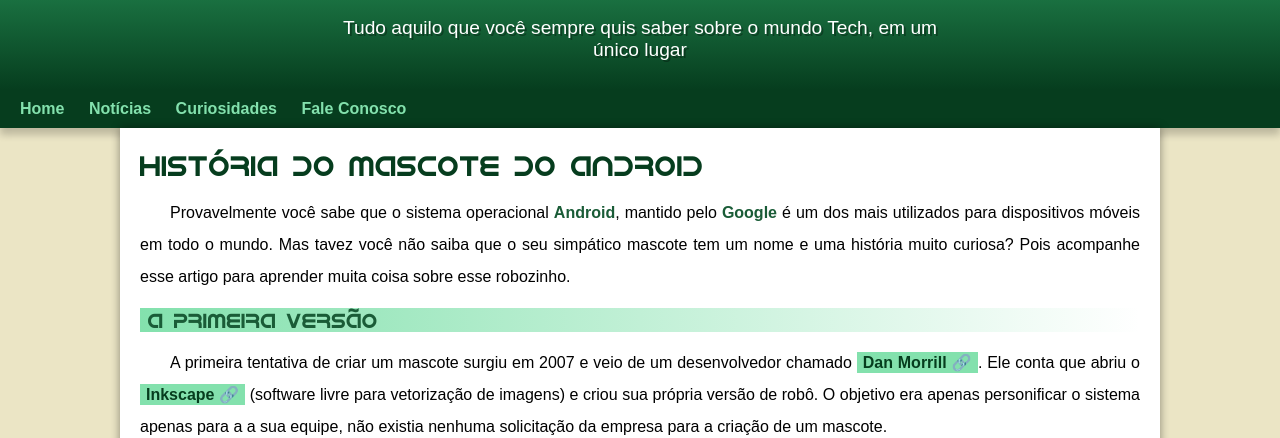
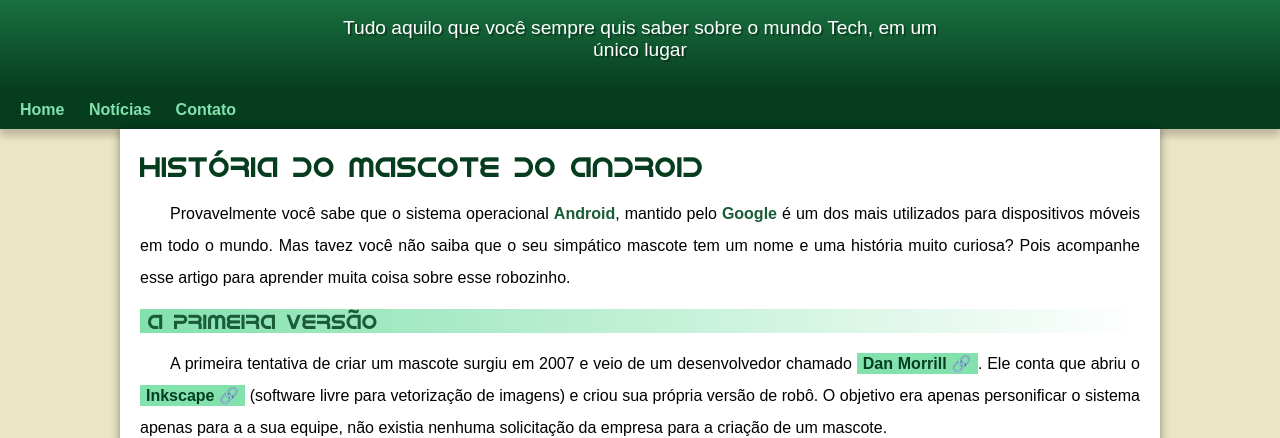
Before and after one commit to robertorangelsa/projeto-android, a plain HTML site: page index.html in a window 1280 px wide. Shown: the part 100-538 px from the top of the page. Drawn offline with Linux system fonts and the light colour scheme.

Commit message:
atualização

```diff
--- a/estilo/style.css
+++ b/estilo/style.css
@@ -47,7 +47,7 @@
     font-family: var(--fonte-destaque);
     font-size: 3em;
     font-weight: normal;
-    margin-bottom: 20px;
+    padding-bottom: 20px;
     text-shadow: 2px 2px 0px rgba(0, 0, 0, 0.267);
 }
 
@@ -59,7 +59,7 @@
     padding-right: 10px;
     padding-left: 10px;
     margin: auto;
-    margin-bottom: 30px;
+    padding-bottom: 30px;
     text-shadow: 2px 2px 0px rgba(0, 0, 0, 0.315);
 }
 
--- a/index.html
+++ b/index.html
@@ -15,8 +15,7 @@
     <nav>
         <a href="#">Home</a>
         <a href="#">Notícias</a>
-        <a href="#">Curiosidades</a>
-        <a href="#">Fale Conosco</a>
+        <a href="#">Contato</a>
     </nav>
     <main>
         <article>
```
